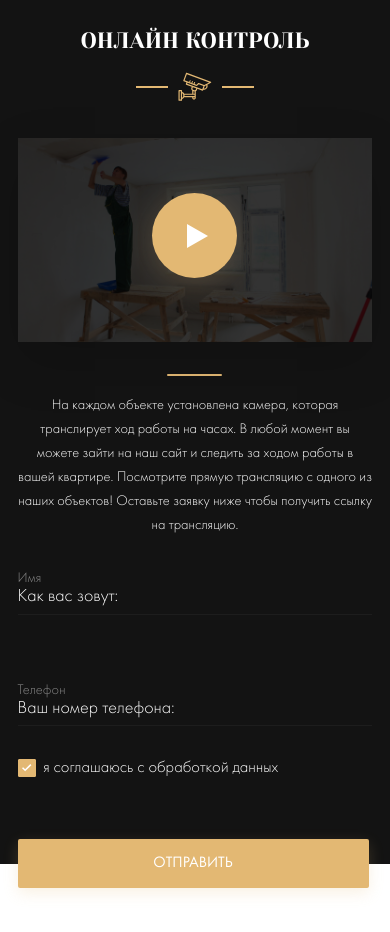
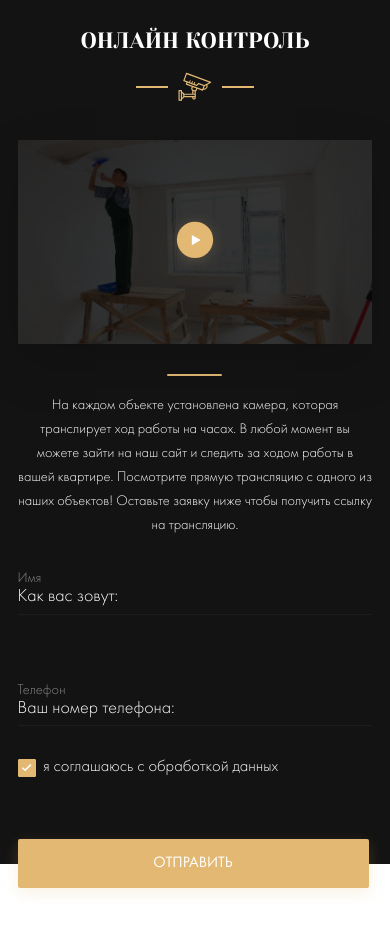
Before and after one commit to Dias226/repair-design, a website: page index.html in a window 390 px wide. Shown: the part 1640-2572 px from the top of the page. Drawn offline with nearby package versions, Linux system fonts and the light colour scheme; files whose address does not match are found by name.

Commit message:
corrected errors in control section

```diff
--- a/sass/_media.sass
+++ b/sass/_media.sass
@@ -30,7 +30,6 @@
   .control
     &__video
       max-width: 100%
-
 @media screen and ( max-width: 670px )
   .control
     &__input-group
@@ -47,6 +46,8 @@
         font-size: 1.38rem
     &__button
       order: 5
+    &__video
+      min-height: 22rem
 @media screen and ( max-width: 570px )
   .contacts
     &__phone
@@ -137,7 +138,9 @@
       width: 91%
     &__section-title
       margin-top: 0
-      margin-bottom: 3.1rem
+      margin-bottom: 3.214rem
+    &__video
+      margin-bottom: 2.5rem
     &__text
       font-size: 1.2rem
       line-height: 2rem
@@ -160,18 +163,22 @@
   .control
     &__label
       font-family: 'Futura Light', sans-serif
+      font-weight: normal
       color: rgba($light, 0.5 )
     &__input
       &::placeholder
         font-family: 'Futura Light', sans-serif
+        font-weight: normal
         color: $light
     &__video
-      min-height: 25rem
+      min-height: 22rem
 @media screen and ( max-width: 480px )
   .control
     &__video
       min-height: 17rem
-      margin-bottom: 2.628rem
+  .video
+    &__play
+      width: 5.142rem
 @media screen and ( min-width: 570px )
   .control
     &__input
```
Also changed, not shown: css/style.css.
